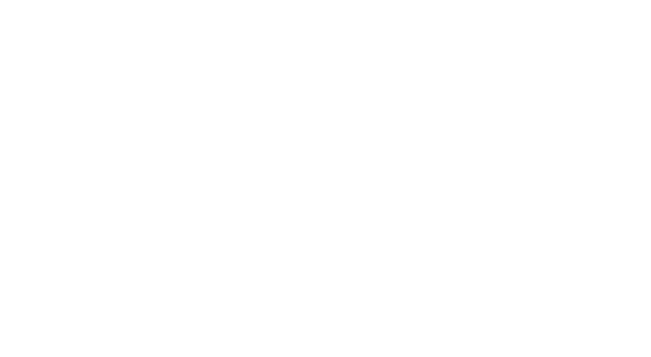
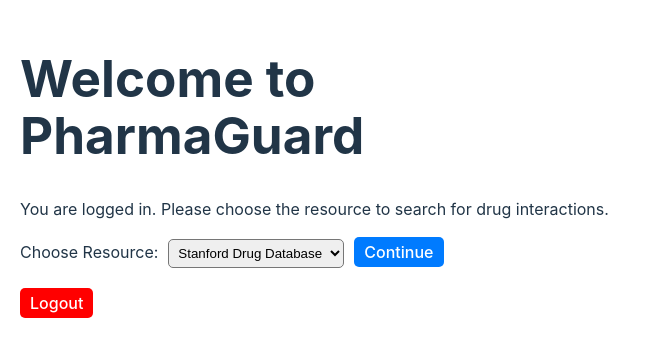
Before and after one commit to Ash-Y-28/PharmaGuard, a React (Vite) app in the folder frontend/vite-frontend/: page /choose_resource in a window 1280 px wide. Before the commit this address had no page. Shown: the part 233-590 px from the top of the page, without its empty margins (0-651 px from the left). Built offline with nearby package versions, Linux system fonts and the light colour scheme.

Commit message:
Implemented ChooseResource page with dropdown and logout functionality. Added routing to navigate to choose_resource and session storage integration. Modified the database a bit

```diff
--- a/frontend/vite-frontend/src/App.tsx
+++ b/frontend/vite-frontend/src/App.tsx
@@ -3,6 +3,7 @@
 import Login from "./components/Login";
 import Signup from "./components/Signup";
 import VerifyOTP from "./components/VerifyOTP";
+import ChooseResource from "./components/ChooseResource"; // Import the ChooseResource component
 
 const App: React.FC = () => {
   return (
@@ -10,8 +11,9 @@
       <Routes>
         <Route path="/" element={<Navigate to="/login" />} /> {/* Redirect to login */}
         <Route path="/login" element={<Login />} />
-        <Route path="/Signup" element={<Signup />} />
+        <Route path="/signup" element={<Signup />} />
         <Route path="/verify_otp" element={<VerifyOTP />} />
+        <Route path="/choose_resource" element={<ChooseResource />} /> {/* Add ChooseResource route */}
       </Routes>
     </Router>
   );
--- /dev/null
+++ b/frontend/vite-frontend/src/components/ChooseResource.tsx
@@ -0,0 +1,74 @@
+import React, { useState } from "react";
+import { useNavigate } from "react-router-dom";
+
+const ChooseResource: React.FC = () => {
+  const [resource, setResource] = useState("Stanford Drug Database");
+  const navigate = useNavigate();
+
+  const handleContinue = () => {
+    // Store the selected resource and navigate to the next page
+    sessionStorage.setItem("selectedResource", resource);
+    alert(`You selected: ${resource}`);
+    // Navigate to the next page where the resource will be used
+    navigate("/next_page"); // Update this to your next page route
+  };
+
+  const handleLogout = () => {
+    // Clear session storage or any other user data
+    sessionStorage.clear();
+    alert("Logged out successfully!");
+    navigate("/login"); // Redirect to the login page
+  };
+
+  return (
+    <div style={{ padding: "20px", maxWidth: "600px", margin: "0 auto" }}>
+      <h1>Welcome to PharmaGuard</h1>
+      <p>You are logged in. Please choose the resource to search for drug interactions.</p>
+
+      <div style={{ marginBottom: "20px" }}>
+        <label htmlFor="resource" style={{ marginRight: "10px" }}>
+          Choose Resource:
+        </label>
+        <select
+          id="resource"
+          value={resource}
+          onChange={(e) => setResource(e.target.value)}
+          style={{ padding: "5px", borderRadius: "5px" }}
+        >
+          <option value="Stanford Drug Database">Stanford Drug Database</option>
+          <option value="FDA API">FDA Drug Database</option>
+        </select>
+        <button
+          onClick={handleContinue}
+          style={{
+            marginLeft: "10px",
+            backgroundColor: "#007BFF",
+            color: "white",
+            border: "none",
+            padding: "5px 10px",
+            borderRadius: "5px",
+            cursor: "pointer",
+          }}
+        >
+          Continue
+        </button>
+      </div>
+
+      <button
+        onClick={handleLogout}
+        style={{
+          backgroundColor: "red",
+          color: "white",
+          border: "none",
+          padding: "5px 10px",
+          borderRadius: "5px",
+          cursor: "pointer",
+        }}
+      >
+        Logout
+      </button>
+    </div>
+  );
+};
+
+export default ChooseResource;
--- a/frontend/vite-frontend/src/components/Login.tsx
+++ b/frontend/vite-frontend/src/components/Login.tsx
@@ -1,38 +1,54 @@
 import React, { useState } from "react";
-import { Link } from "react-router-dom";
+import { Link, useNavigate } from "react-router-dom";
 import axios from "axios";
 
 const Login: React.FC = () => {
   const [username, setUsername] = useState("");
   const [password, setPassword] = useState("");
   const [error, setError] = useState("");
+  const navigate = useNavigate();
 
   const handleLogin = async (e: React.FormEvent) => {
     e.preventDefault();
     setError("");
 
     try {
-      const response = await axios.post("http://127.0.0.1:5003/login", {
-        username,
-        password,
-      });
+      const response = await axios.post(
+        "http://127.0.0.1:5003/login",
+        { username, password },
+        { headers: { "Content-Type": "application/json" } }
+      );
 
       if (response.status === 200) {
-        alert("Login successful!");
-        // Handle successful login
+        const token = response.data.token;
+
+        // Store the JWT in sessionStorage
+        window.sessionStorage.setItem("jwt_token", token);
+
+        // Navigate to choose_resource
+        navigate("/choose_resource");
       }
     } catch (err: any) {
-      setError(err.response?.data || "Login failed. Please try again.");
+      setError(err.response?.data?.error || "Login failed. Please try again.");
     }
   };
 
   const handleGuestLogin = async () => {
     try {
-      const response = await axios.post("http://127.0.0.1:5003/guest_login");
+      const response = await axios.post(
+        "http://127.0.0.1:5003/guest_login",
+        {},
+        { headers: { "Content-Type": "application/json" } }
+      );
 
       if (response.status === 200) {
-        alert("Logged in as Guest!");
-        // Handle guest login
+        const token = response.data.token;
+
+        // Store the JWT in sessionStorage
+        window.sessionStorage.setItem("jwt_token", token);
+
+        // Navigate to choose_resource
+        navigate("/choose_resource");
       }
     } catch (err: any) {
       setError("Guest login failed. Please try again.");
@@ -91,11 +107,10 @@
         Don't have an account? <Link to="/signup">Sign up here</Link>
       </p>
 
-       {/* Footer Section */}
-       <footer style={{ marginTop: "30px", textAlign: "center", fontSize: "0.9rem", color: "#888" }}>
+      {/* Footer Section */}
+      <footer style={{ marginTop: "30px", textAlign: "center", fontSize: "0.9rem", color: "#888" }}>
         &copy; 2024 PharmaGuard. All rights reserved.
       </footer>
-
     </div>
   );
 };
```
Also changed, not shown: 2 other files (tests, documents, lock files or other folders).
